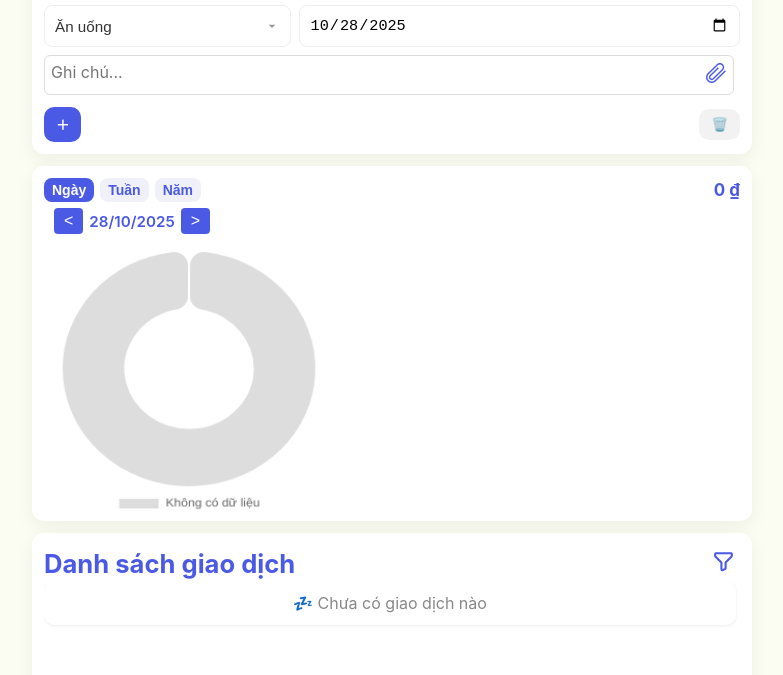
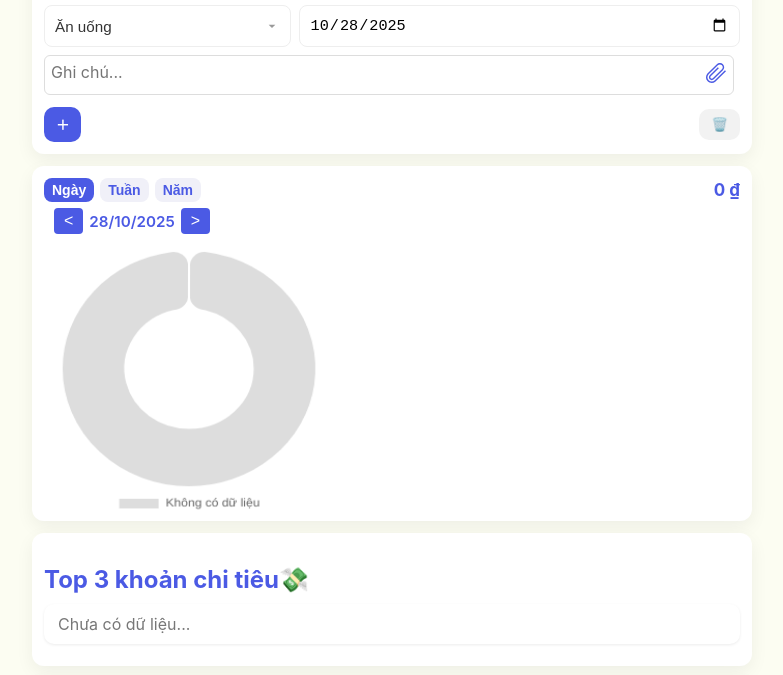
Before and after one commit to ltndung26102002-del/expense-app, a plain HTML site: page index.html in a window 1280 px wide. Shown: the part 117-792 px from the top of the page, without its empty margins (248-1031 px from the left). Drawn offline with nearby package versions, Linux system fonts and the light colour scheme.

Commit message:
Update index.html

```diff
--- a/index.html
+++ b/index.html
@@ -79,6 +79,14 @@
     <div class="chart-wrap">
       <canvas id="categoryChart"></canvas>
     </div>
+  </section>
+
+  <!-- Top 3 khoản chi tiêu cao nhất -->
+  <section class="card top3-card">
+    <h2 style="margin-bottom: 10px; font-size: 1.5rem; color: var(--accent);">Top 3 khoản chi tiêu💸</h2>
+    <ul id="top3-list" style="list-style:none; padding:0; margin:0;">
+      <li style="color:#777;">Chưa có dữ liệu...</li>
+    </ul>
   </section>
 
   <!-- Danh sách giao dịch -->
```
